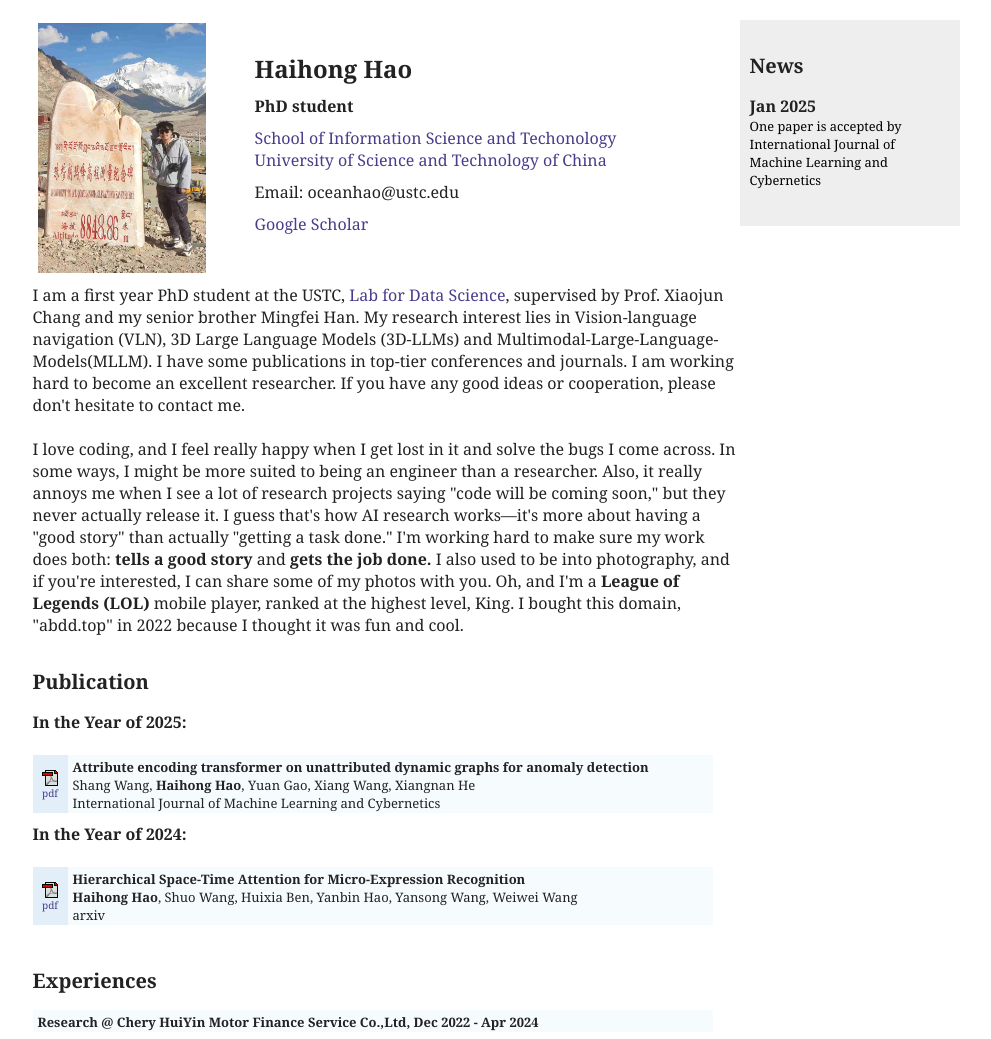
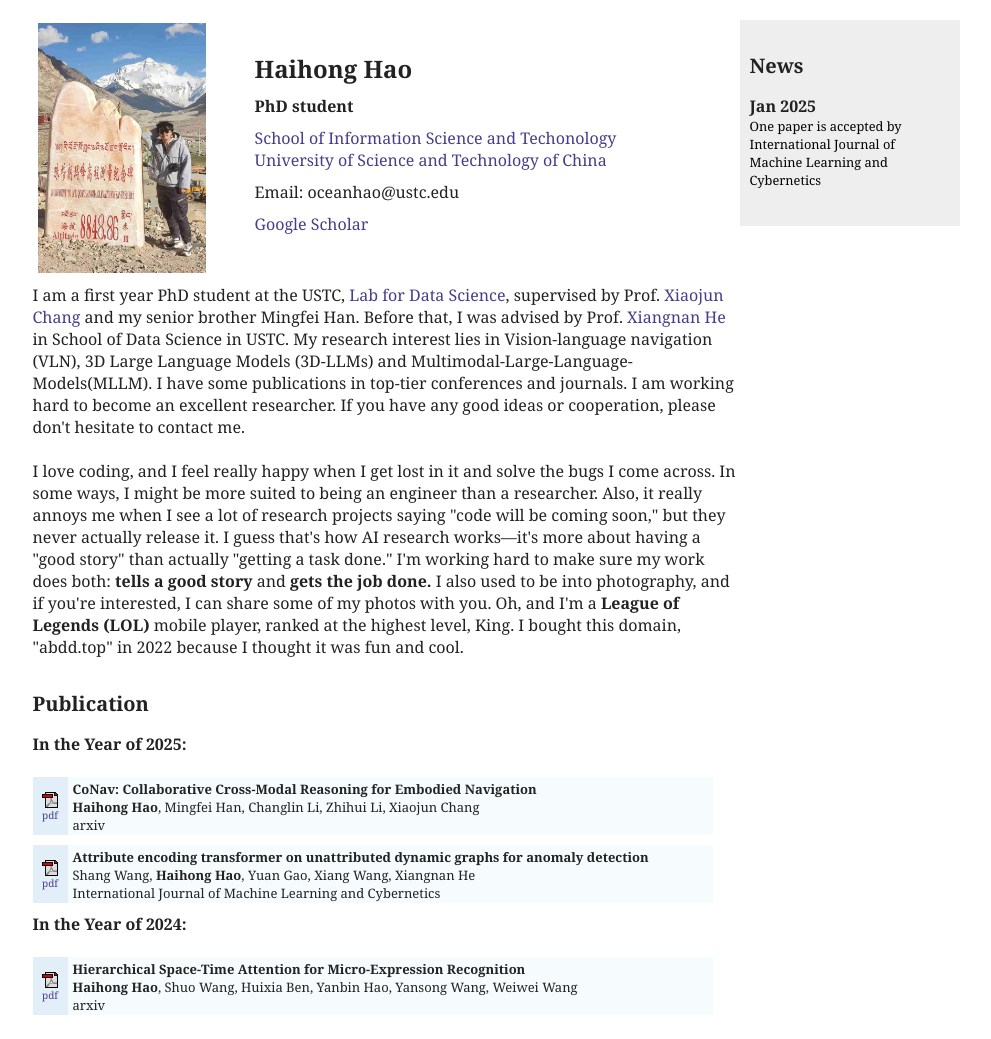
Before and after one commit to oceanhao/oceanhao.github.io, a plain HTML site: page index.html in a window 1280 px wide. Shown: the top 1039 px of the page, without its empty margins (144-1135 px from the left). Drawn offline with Linux system fonts and the light colour scheme.

Commit message:
Update index.html

```diff
--- a/index.html
+++ b/index.html
@@ -66,7 +66,7 @@ Email:  oceanhao@ustc.edu</a><br>
 </tbody></table>
 
 <div class="box">
-I am a first year PhD student at the USTC, <a href="http://data-science.ustc.edu.cn/main.htm", target="_blank">Lab for Data Science</a>, supervised by Prof. Xiaojun Chang and my senior brother Mingfei Han. My research interest lies in Vision-language navigation (VLN), 3D Large Language Models (3D-LLMs) and Multimodal-Large-Language-Models(MLLM). I have some publications in top-tier conferences and journals. I am working hard to become an excellent researcher. If you have any good ideas or cooperation, please don't hesitate to contact me.</br></br>
+I am a first year PhD student at the USTC, <a href="http://data-science.ustc.edu.cn/main.htm", target="_blank">Lab for Data Science</a>, supervised by Prof. <a href="https://www.xiaojun.ai/", target="_blank">Xiaojun Chang</a> and my senior brother Mingfei Han. Before that, I was advised by Prof. <a href="https://hexiangnan.github.io/", target="_blank">Xiangnan He</a> in School of Data Science in USTC. My research interest lies in Vision-language navigation (VLN), 3D Large Language Models (3D-LLMs) and Multimodal-Large-Language-Models(MLLM). I have some publications in top-tier conferences and journals. I am working hard to become an excellent researcher. If you have any good ideas or cooperation, please don't hesitate to contact me.</br></br>
 
 I love coding, and I feel really happy when I get lost in it and solve the bugs I come across. In some ways, I might be more suited to being an engineer than a researcher. Also, it really annoys me when I see a lot of research projects saying "code will be coming soon," but they never actually release it. I guess that's how AI research works—it's more about having a "good story" than actually "getting a task done." I'm working hard to make sure my work does both: <b>tells a good story</b> and<b> gets the job done.</b> I also used to be into photography, and if you're interested, I can share some of my photos with you. Oh, and I'm a <b>League of Legends (LOL)</b> mobile player, ranked at the highest level, King. I bought this domain, "abdd.top" in 2022 because I thought it was fun and cool.
 
@@ -77,6 +77,18 @@ I love coding, and I feel really happy when I get lost in it and solve the bugs
 
 
 <b> In the Year of 2025: </b> </br></br>
+
+<table>
+  <tbody>
+  <tr>
+    <td class="left"><a href="https://arxiv.org/pdf/2505.16663" target="_blank"><img src="./files/pdf.gif"><br>pdf</a></td>
+    <td><span class="title">CoNav: Collaborative Cross-Modal Reasoning for Embodied Navigation</span>
+      <br><b> Haihong Hao</b>, Mingfei Han, Changlin Li, Zhihui Li, Xiaojun Chang
+    <br>arxiv &nbsp;&nbsp;
+  </td>
+  </tr>
+ </tbody>
+</table>
 
 <table>
   <tbody>
```
